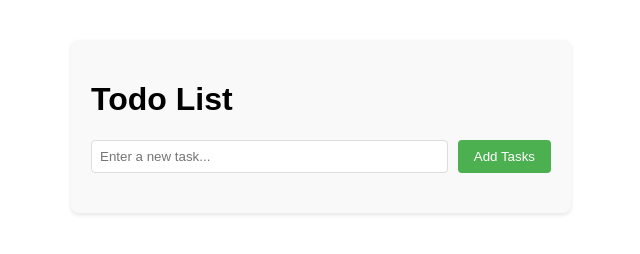
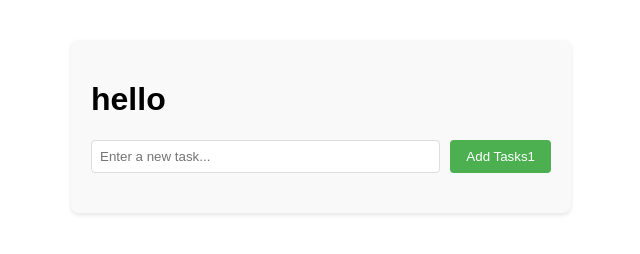
Before and after one commit to kmukessh/cluster1, a website: page frontend/index.html in a window 1280 px wide. Shown: the whole page, without its empty margins (319-959 px from the left). Drawn offline with Linux system fonts and the light colour scheme.

Commit message:
Updated index.html

```diff
--- a/frontend/index.html
+++ b/frontend/index.html
@@ -8,10 +8,10 @@
 </head>
 <body>
     <div class="container">
-        <h1>Todo List</h1>
+        <h1>hello </h1>
         <div class="input-section">
             <input type="text" id="taskInput" placeholder="Enter a new task...">
-            <button onclick="addTask()">Add Tasks</button>
+            <button onclick="addTask()">Add Tasks1</button>
         </div>
         <ul id="taskList"></ul>
     </div>
```
